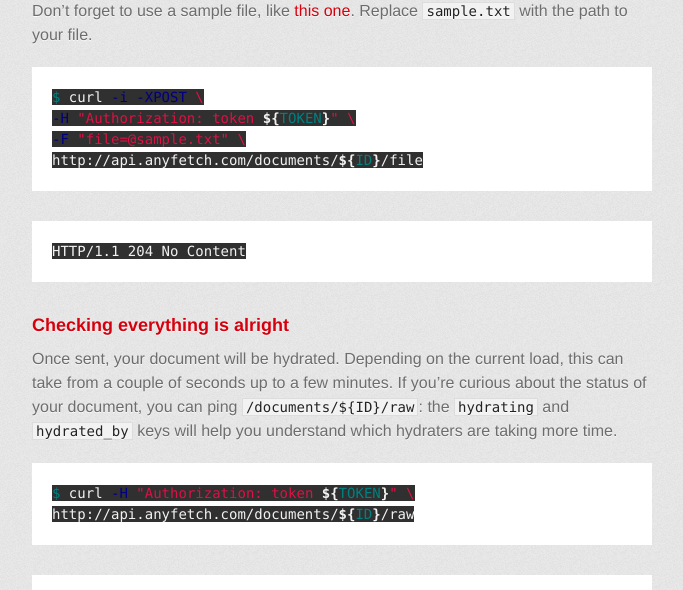
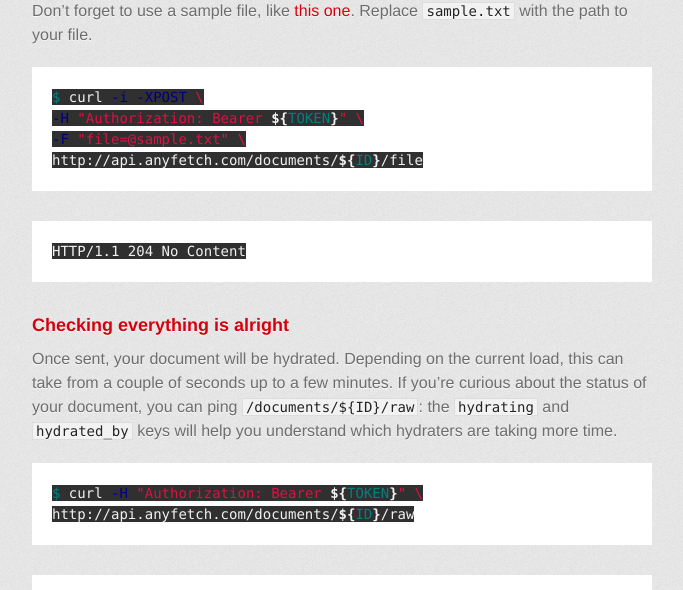
Before and after one commit to AnyFetch/developers.anyfetch.com, a Jekyll site: the page built from guides/tutorials/hello-world.md, in a window 1280 px wide and 1400 px high, scrolled down 2910 px. Shown: the part 150-740 px from the top of the window, without its empty margins (298-981 px from the left). Built offline with Jekyll 4.4.1, drawn with Linux system fonts in a browser that asks for light colours; some web fonts are replaced; Markdown is read by kramdown in place of the engine named in the settings; some of the changed text lies outside the part shown.

Commit message:
Bearer auth

````diff
--- a/guides/tutorials/hello-world.md
+++ b/guides/tutorials/hello-world.md
@@ -66,7 +66,7 @@
 
 ```sh
 $ curl -XPOST \
--H "Authorization: token ${TOKEN}" \
+-H "Authorization: Bearer ${TOKEN}" \
 -H "Content-Type:application/json" \
 http://api.anyfetch.com/documents \
 -d '{"identifier": "hello-world", "document_type": "file", "metadatas": {"path": "/home/anyfetch/sample.txt", "title": "anyFetch sample file"}}'
@@ -108,7 +108,7 @@
 
 ```sh
 $ curl -i -XPOST \
--H "Authorization: token ${TOKEN}" \
+-H "Authorization: Bearer ${TOKEN}" \
 -F "file=@sample.txt" \
 http://api.anyfetch.com/documents/${ID}/file
 ```
@@ -121,7 +121,7 @@
 Once sent, your document will be hydrated. Depending on the current load, this can take from a couple of seconds up to a few minutes. If you're curious about the status of your document, you can ping  `/documents/${ID}/raw`: the `hydrating` and `hydrated_by` keys will help you understand which hydraters are taking more time.
 
 ```sh
-$ curl -H "Authorization: token ${TOKEN}" \
+$ curl -H "Authorization: Bearer ${TOKEN}" \
 http://api.anyfetch.com/documents/${ID}/raw
 ```
 
@@ -160,7 +160,7 @@
 Alright, we're done. We can now reap the fruit of our hard work, and start searching...
 
 ```sh
-$ curl -H "Authorization: token ${TOKEN}" \
+$ curl -H "Authorization: Bearer ${TOKEN}" \
 http://api.anyfetch.com/documents?search=anyfetch
 ```
 
````
